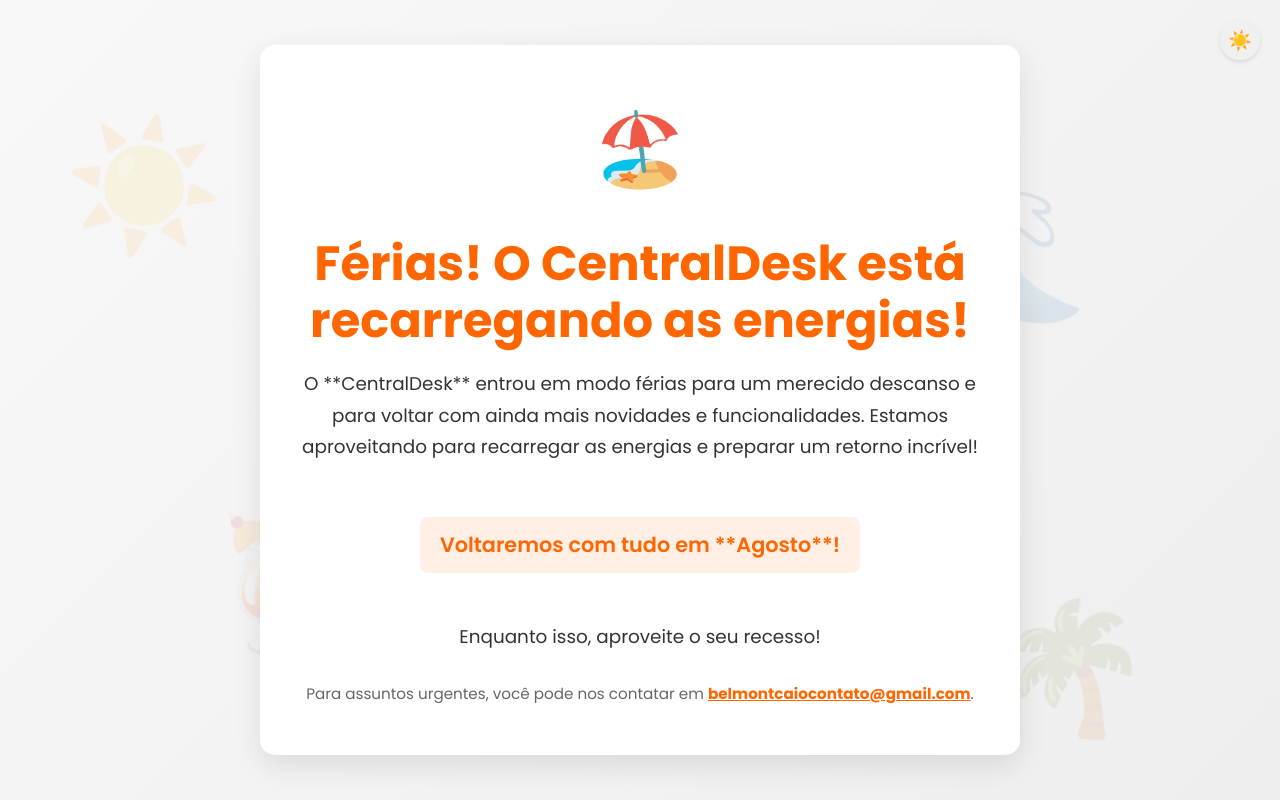
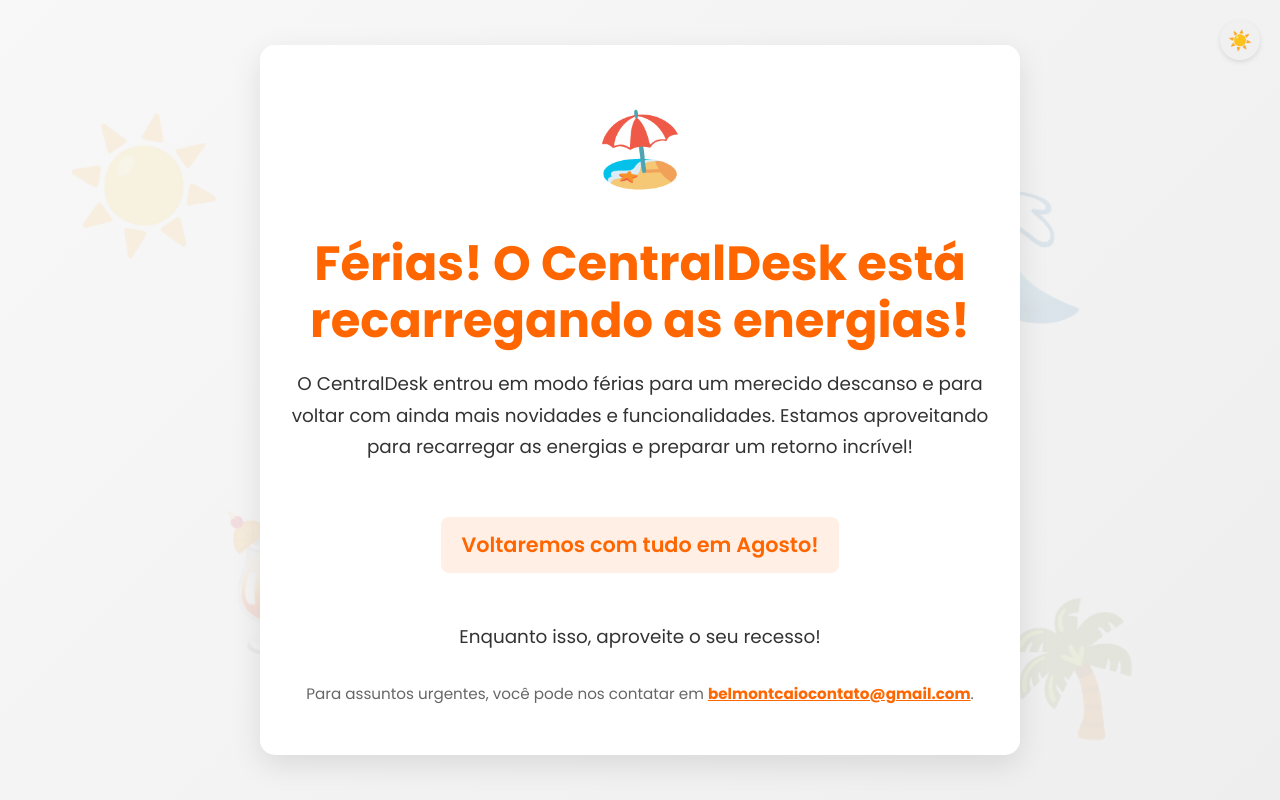
Before and after one commit to BelmontBeta/CentralDesk-CC-Turma-A---CESAR-School, a plain HTML site: page index.html in a window 1280 px wide. Drawn offline with Linux system fonts and the light colour scheme.

Commit message:
Remove markdown formatting from vacation message

```diff
--- a/index.html
+++ b/index.html
@@ -189,11 +189,11 @@
         <div class="emoji-icon">🏖️</div>
         <h1>Férias! O CentralDesk está recarregando as energias!</h1>
         <p>
-            O **CentralDesk** entrou em modo férias para um merecido descanso e para voltar com ainda mais novidades e funcionalidades.
+            O CentralDesk entrou em modo férias para um merecido descanso e para voltar com ainda mais novidades e funcionalidades.
             Estamos aproveitando para recarregar as energias e preparar um retorno incrível!
         </p>
         <p class="return-date">
-            Voltaremos com tudo em **Agosto**!
+            Voltaremos com tudo em Agosto!
         </p>
         <p>
             Enquanto isso, aproveite o seu recesso!
```
